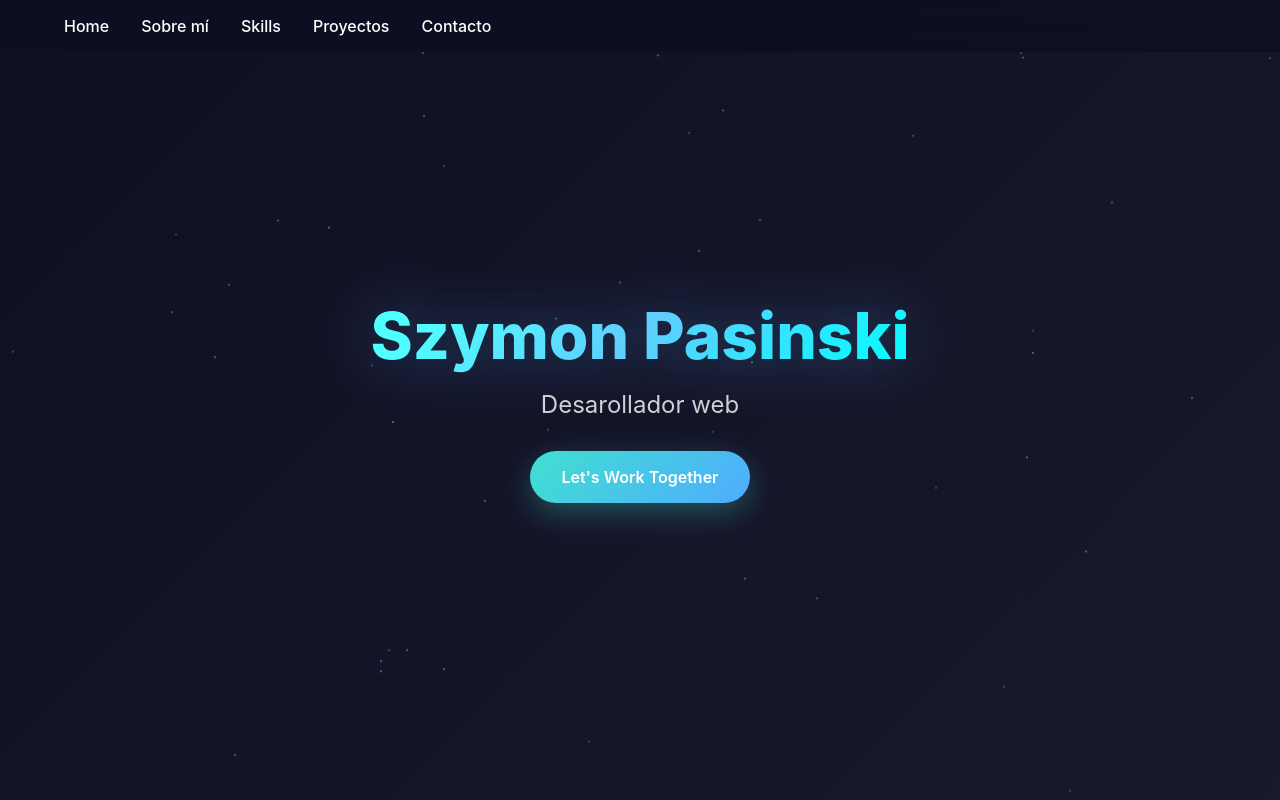
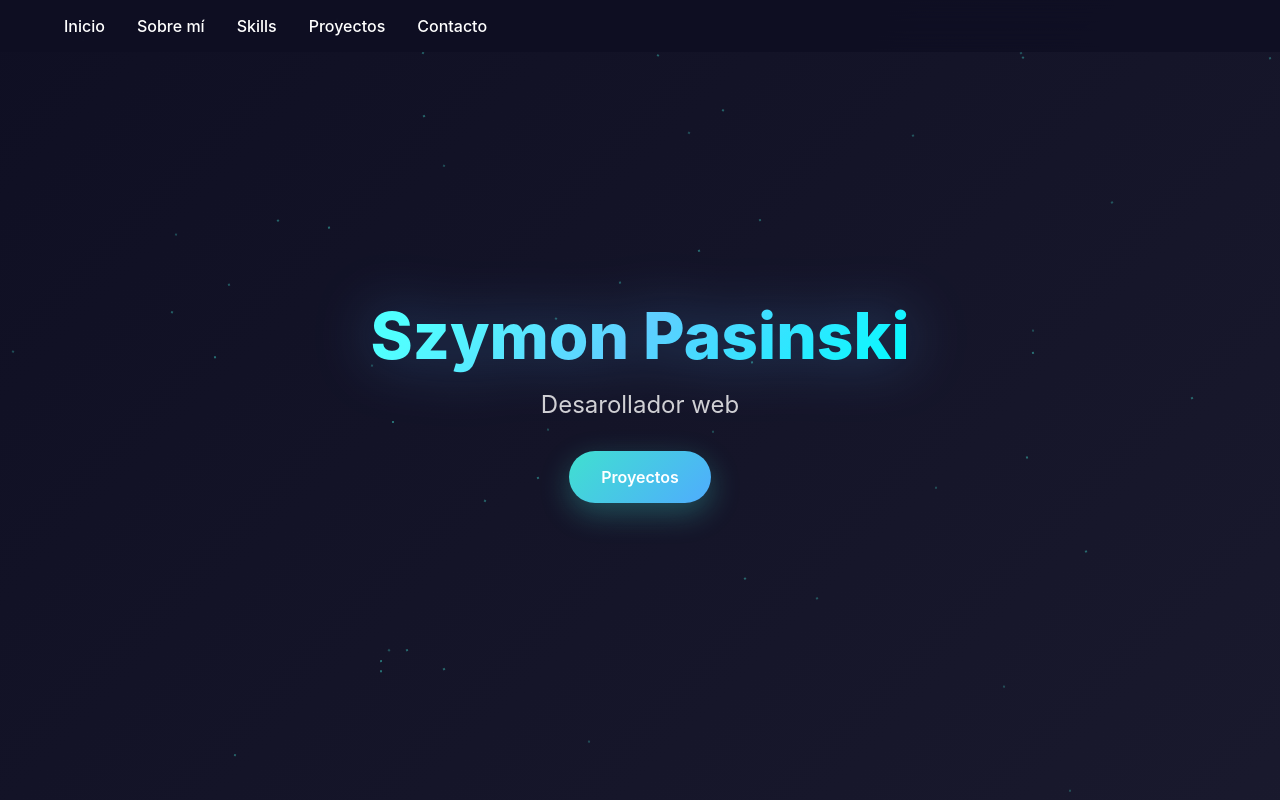
Before and after one commit to spasinski/portfolio, a plain HTML site: page index.html in a window 1280 px wide. Shown: the top 800 px of the page. Drawn offline with Linux system fonts and the light colour scheme.

Commit message:
actualizado

```diff
--- a/index.html
+++ b/index.html
@@ -3,13 +3,14 @@
 <head>
     <meta charset="UTF-8">
     <meta name="viewport" content="width=device-width, initial-scale=1.0">
-    <title>Szymon Pasinski - Portafolio</title>
+    <title>Szymon Pasinski</title>
     <style>
         * {
             margin: 0;
             padding: 0;
             box-sizing: border-box;
         }
+
 
         body {
             font-family: 'Inter', -apple-system, BlinkMacSystemFont, sans-serif;
@@ -363,7 +364,7 @@
     <nav>
         <div class="nav-container">
             <ul class="nav-links">
-                <li><a href="#home">Home</a></li>
+                <li><a href="#home">Inicio</a></li>
                 <li><a href="#about">Sobre mí</a></li>
                 <li><a href="#skills">Skills</a></li>
                 <li><a href="#projects">Proyectos</a></li>
@@ -377,7 +378,7 @@
         <div class="hero-content">
             <h1>Szymon Pasinski</h1>
             <p>Desarollador web</p>
-            <a href="#contact" class="cta-button">Let's Work Together</a>
+            <a href="#projects" class="cta-button">Proyectos</a>
         </div>
     </section>
 
```
